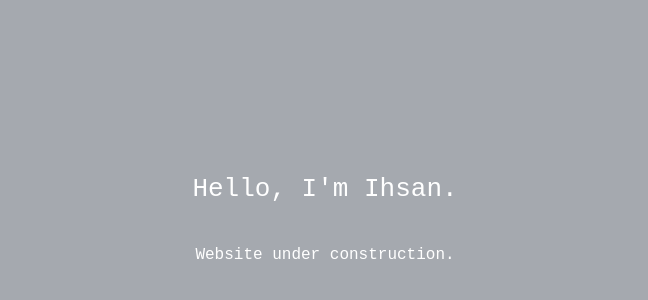
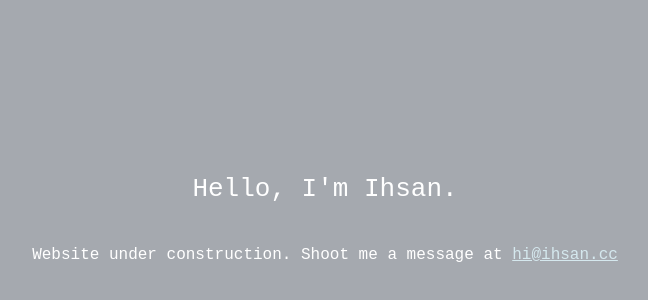
Before and after one commit to ihsan-sa/website, a React (Create React App) app: page / in a window 1280 px wide. Shown: the part 186-486 px from the top of the page, without its empty margins (315-963 px from the left). Built offline with nearby package versions, Linux system fonts and the light colour scheme.

Commit message:
Added email address

```diff
--- a/src/App.js
+++ b/src/App.js
@@ -9,6 +9,7 @@ function App() {
         </p>
         <p style={{fontSize: '16px'}}>
           Website under construction.
+          Shoot me a message at <a href="mailto:hi@ihsan.cc" style={{color: '#d5e8ee'}}>hi@ihsan.cc</a>
         </p>
       </header>
     </div>
```
